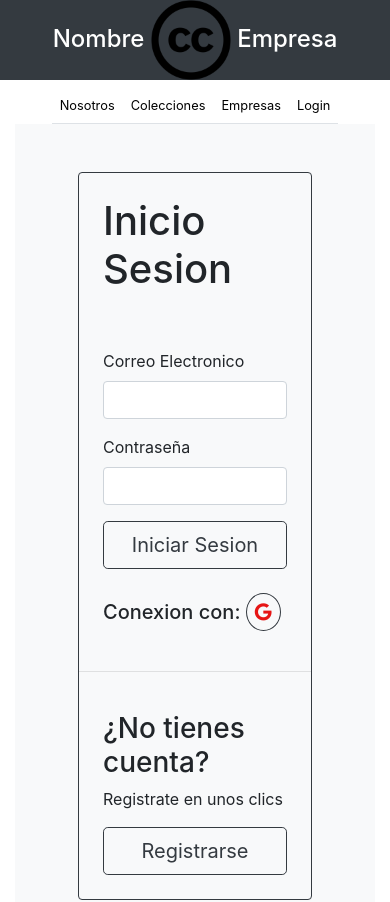
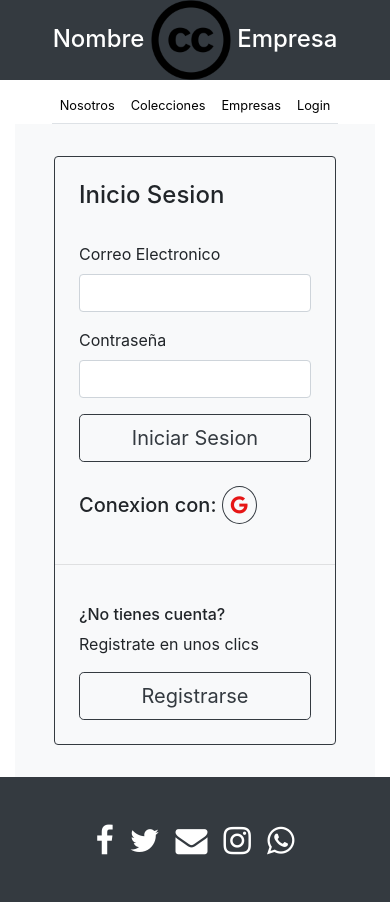
Before and after one commit to avelasquezdev/clothing-counter, an Angular app: page /login in a window 390 px wide. Shown: the top 902 px of the page. Built offline with nearby package versions, Linux system fonts and the light colour scheme.

Commit message:
He ajustado algunos tamaños en el login y registro

```diff
--- a/src/app/pages/check-in/check-in.component.css
+++ b/src/app/pages/check-in/check-in.component.css
@@ -0,0 +1,14 @@
+@media (max-width: 500px) {
+    .mobileOptions {
+        margin: 2rem !important;
+        margin-left: 1.5rem !important;
+        margin-right: 1.5rem !important;
+    }
+    .mobileTitle {
+        font-size: 1.5rem !important;
+        padding-bottom: 0.0rem !important;
+    }
+    .mobileTitle2 {
+        font-size: 1.0rem !important;
+    }
+}
--- a/src/app/pages/check-in/check-in.component.html
+++ b/src/app/pages/check-in/check-in.component.html
@@ -1,7 +1,7 @@
 <div class="bg-light">
     <div class="container">
-        <div class="border border-dark rounded m-5">
-            <h1 class="p-4">Registro</h1>
+        <div class="border border-dark rounded m-5 mobileOptions">
+            <h1 class="p-4 mobileTitle">Registro</h1>
             <form action="post" class="p-4">
                 <div class="form-group">
                     <label for="InputUserName">Nombre de Usuario</label>
@@ -19,7 +19,7 @@
             </form>
             <hr>
             <div class="p-4">
-                <h3>¿Ya tienes cuenta?</h3>
+                <h3 class="mobileTitle2">¿Ya tienes cuenta?</h3>
                 <p>Inicia Sesion en unos clics</p>
                 <a role="button" href="login" class="btn btn-outline-dark btn-lg btn-block">Iniciar Sesion</a>
             </div>
--- a/src/app/pages/login/login.component.css
+++ b/src/app/pages/login/login.component.css
@@ -1,3 +1,18 @@
 .logoGoogle {
     color: #e61515;
 }
+
+@media (max-width: 500px) {
+    .mobileOptions {
+        margin: 2rem !important;
+        margin-left: 1.5rem !important;
+        margin-right: 1.5rem !important;
+    }
+    .mobileTitle {
+        font-size: 1.5rem !important;
+        padding-bottom: 0.0rem !important;
+    }
+    .mobileTitle2 {
+        font-size: 1.0rem !important;
+    }
+}
--- a/src/app/pages/login/login.component.html
+++ b/src/app/pages/login/login.component.html
@@ -1,7 +1,7 @@
 <div class="bg-light">
     <div class="container">
-        <div class="border border-dark rounded m-5">
-            <h1 class="p-4">Inicio Sesion</h1>
+        <div class="border border-dark rounded m-5 mobileOptions">
+            <h1 class="p-4 mobileTitle">Inicio Sesion</h1>
             <form action="post" class="p-4">
                 <div class="form-group">
                     <label for="InputEmail">Correo Electronico</label>
@@ -18,7 +18,7 @@
             </div>
             <hr>
             <div class="p-4">
-                <h3>¿No tienes cuenta?</h3>
+                <h3 class="mobileTitle2">¿No tienes cuenta?</h3>
                 <p>Registrate en unos clics</p>
                 <a role="button" href="check-in" class="btn btn-outline-dark btn-lg btn-block">Registrarse</a>
             </div>
```
